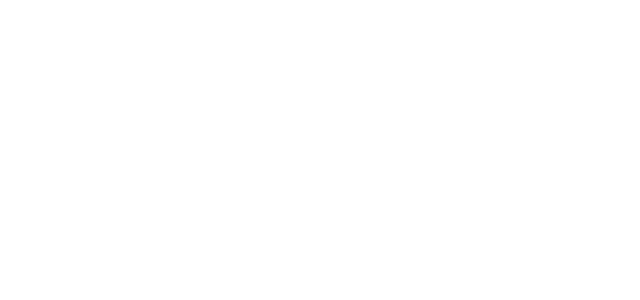
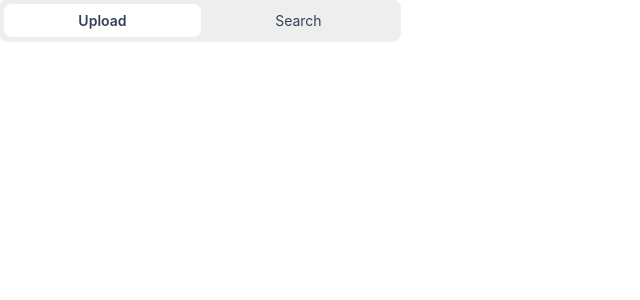
Before and after one commit to Shahi77/CloudVault, a React (Create React App) app in the folder client/: page / in a window 1280 px wide. Shown: the top 300 px of the page, without its empty margins (0-640 px from the left). Built offline with nearby package versions, Linux system fonts and the light colour scheme.

Commit message:
adding search and upload label in home page

```diff
--- a/client/src/App.js
+++ b/client/src/App.js
@@ -1,12 +1,12 @@
 import "./App.css";
-import homePage from "./pages/homePage/homePage";
+import HomePage from "./pages/homePage/homePage";
 import { BrowserRouter, Routes, Route } from "react-router-dom";
 function App() {
   return (
     <>
       <BrowserRouter>
         <Routes>
-          <Route path="/" element={<homePage />}></Route>
+          <Route path="/" element={<HomePage />}></Route>
         </Routes>
       </BrowserRouter>
     </>
--- a/client/src/components/upload/upload.jsx
+++ b/client/src/components/upload/upload.jsx
@@ -0,0 +1,5 @@
+import React from "react";
+
+export default function upload() {
+  return <></>;
+}
--- a/client/src/pages/homePage/homePage.css
+++ b/client/src/pages/homePage/homePage.css
@@ -0,0 +1,38 @@
+.radio-inputs {
+    position: relative;
+    display: flex;
+    flex-wrap: wrap;
+    border-radius: 0.5rem;
+    background-color: #EEE;
+    box-sizing: border-box;
+    box-shadow: 0 0 0px 1px rgba(0, 0, 0, 0.06);
+    padding: 0.25rem;
+    width: 400px;
+    font-size: 14px;
+}
+
+.radio-inputs .radio {
+    flex: 1 1 auto;
+    text-align: center;
+}
+
+.radio-inputs .radio input {
+    display: none;
+}
+
+.radio-inputs .radio .name {
+    display: flex;
+    cursor: pointer;
+    align-items: center;
+    justify-content: center;
+    border-radius: 0.5rem;
+    border: none;
+    padding: .5rem 0;
+    color: rgba(51, 65, 85, 1);
+    transition: all .15s ease-in-out;
+}
+
+.radio-inputs .radio input:checked+.name {
+    background-color: #fff;
+    font-weight: 600;
+}
--- a/client/src/pages/homePage/homePage.jsx
+++ b/client/src/pages/homePage/homePage.jsx
@@ -1,5 +1,35 @@
-import React from "react";
+import React, { useState } from "react";
+import "./homePage.css";
 
-export default function homePage() {
-  return <></>;
+export default function HomePage() {
+  const [selectedOption, setSelectedOption] = useState("upload");
+
+  const handleOptionChange = (event) => {
+    setSelectedOption(event.target.value);
+  };
+
+  return (
+    <div className="radio-inputs">
+      <label className="radio">
+        <input
+          type="radio"
+          name="radio"
+          value="upload"
+          checked={selectedOption === "upload"}
+          onChange={handleOptionChange}
+        />
+        <span className="name">Upload</span>
+      </label>
+      <label className="radio">
+        <input
+          type="radio"
+          name="radio"
+          value="search"
+          checked={selectedOption === "search"}
+          onChange={handleOptionChange}
+        />
+        <span className="name">Search</span>
+      </label>
+    </div>
+  );
 }
```
